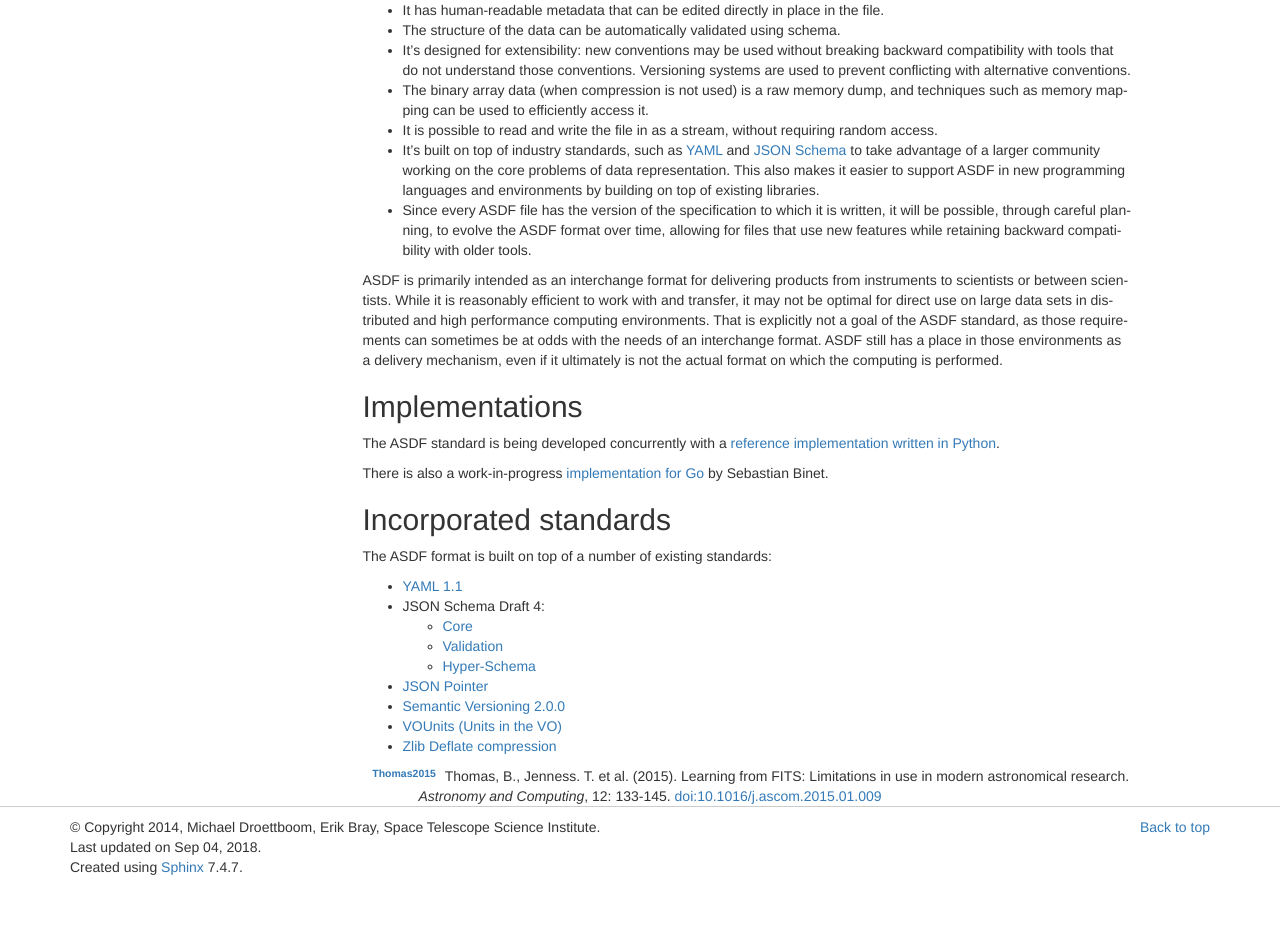
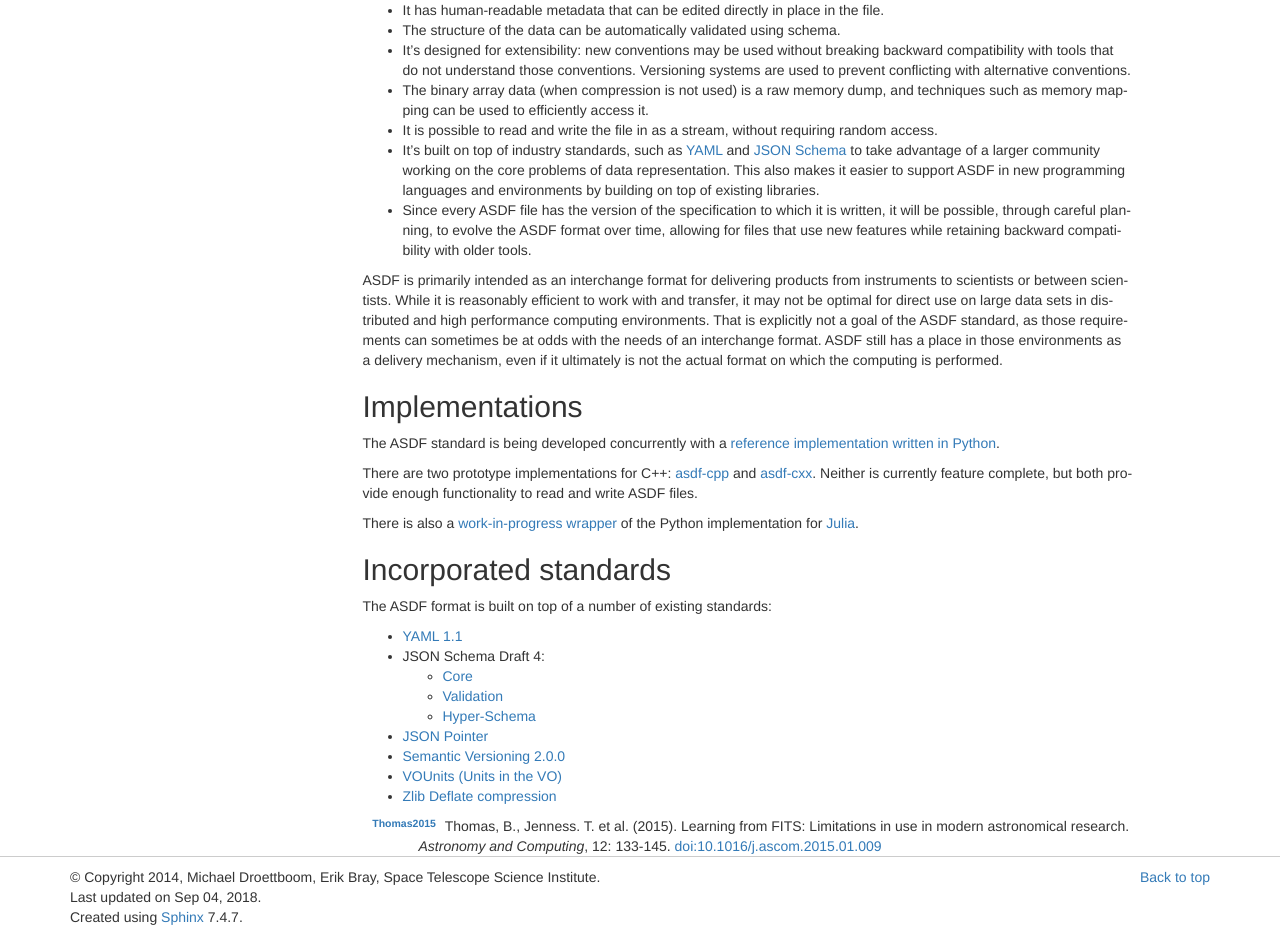
Before and after one commit to asdf-format/asdf-standard, a Sphinx documentation site: the page built from source/intro.rst, in a window 1280 px wide and 1377 px high. Shown: the part 440-1377 px from the top of the window. Built offline with Sphinx 7.4.7, drawn with Linux system fonts in a browser that asks for light colours; pages that are not in the unit, such as notebooks, are missing from menus.

Commit message:
Update documentation to include newer implementations

```diff
--- a/source/intro.rst
+++ b/source/intro.rst
@@ -79,8 +79,14 @@ The ASDF standard is being developed concurrently with a `reference
 implementation written in Python
 <http://github.com/spacetelescope/asdf>`__.
 
-There is also a work-in-progress `implementation for Go
-<http://github.com/astrogo/asdf>`__ by Sebastian Binet.
+There are two prototype implementations for C++: `asdf-cpp
+<https://github.com/spacetelescope/asdf-cpp>`__ and `asdf-cxx
+<https://github.com/eschnett/asdf-cxx>`__. Neither is currently feature
+complete, but both provide enough functionality to read and write ASDF files.
+
+There is also a `work-in-progress wrapper
+<https://github.com/eschnett/asdf.jl>`__ of the Python implementation
+for `Julia <https://julialang.org>`__.
 
 Incorporated standards
 ----------------------
```
